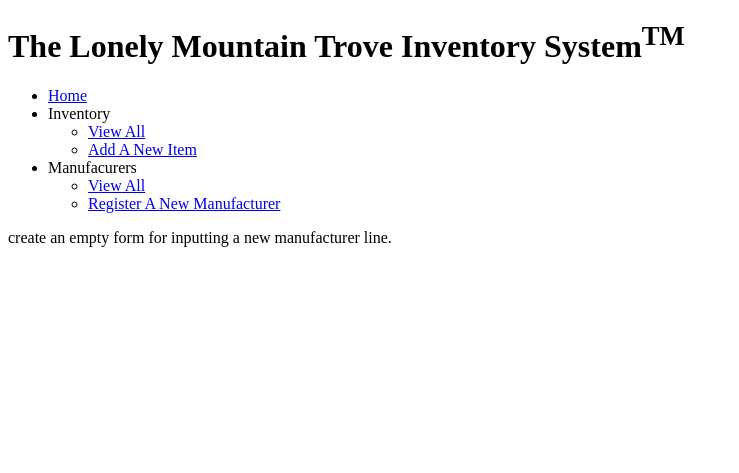
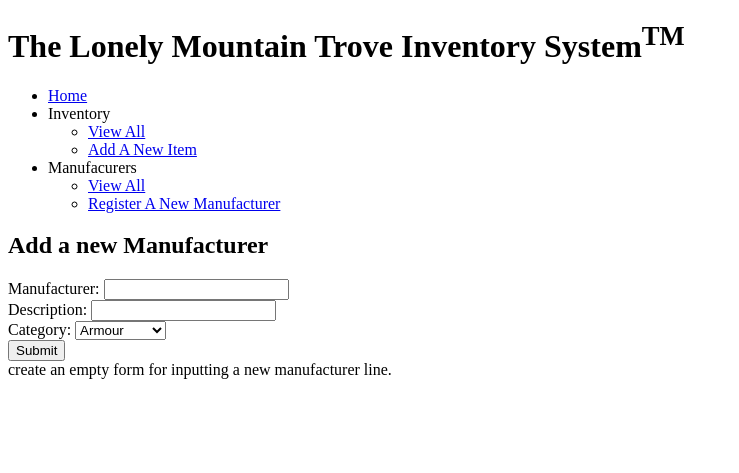
Before and after one commit to Zarecki/fantasy_shop, a Flask app: page /manufacturers/new in a window 1280 px wide. Shown: the top 473 px of the page, without its empty margins (0-739 px from the left). Run offline with Flask 2, Linux system fonts and the light colour scheme; data that the repository does not hold is empty; some libraries are stand-ins or nearby versions.

Commit message:
new manufacturer form working

```diff
--- a/app/templates/manufacturers/new.html
+++ b/app/templates/manufacturers/new.html
@@ -1,5 +1,28 @@
 {% extends "base.html" %}
 {% block content %}
+
+<h2>Add a new Manufacturer</h2>
+
+<form action="/manufacturers" method="POST">
+    <div>
+        <label for="manufacturer">Manufacturer:</label>
+        <input type="text" id="name" name="name">
+    </div>
+    <div>
+        <label for="description">Description:</label>
+        <input type="text" id="description" name="description">
+    <div>
+        <label for="category">Category:</label>
+        <select name="category" id="category">
+            <option value="Armour">Armour</option>
+            <option value="Gemstones">Gemstones</option>
+            <option value="Weapons">Weapons</option>
+        </select>
+    </div>
+    <div>
+        <input type="submit">
+    </div>
+</form>
 
 create an empty form for inputting a new manufacturer line.
 
```
